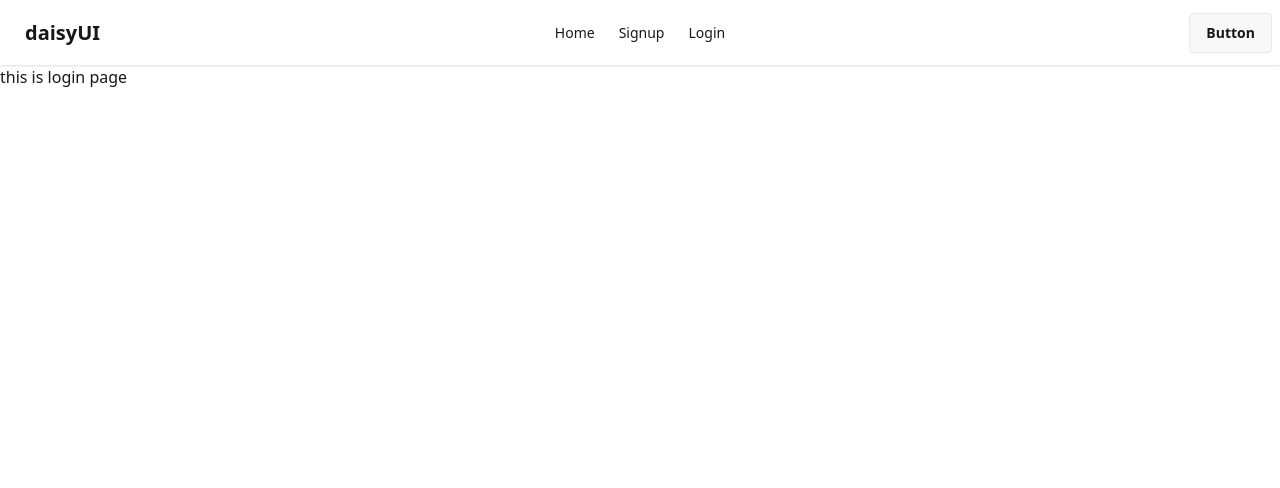
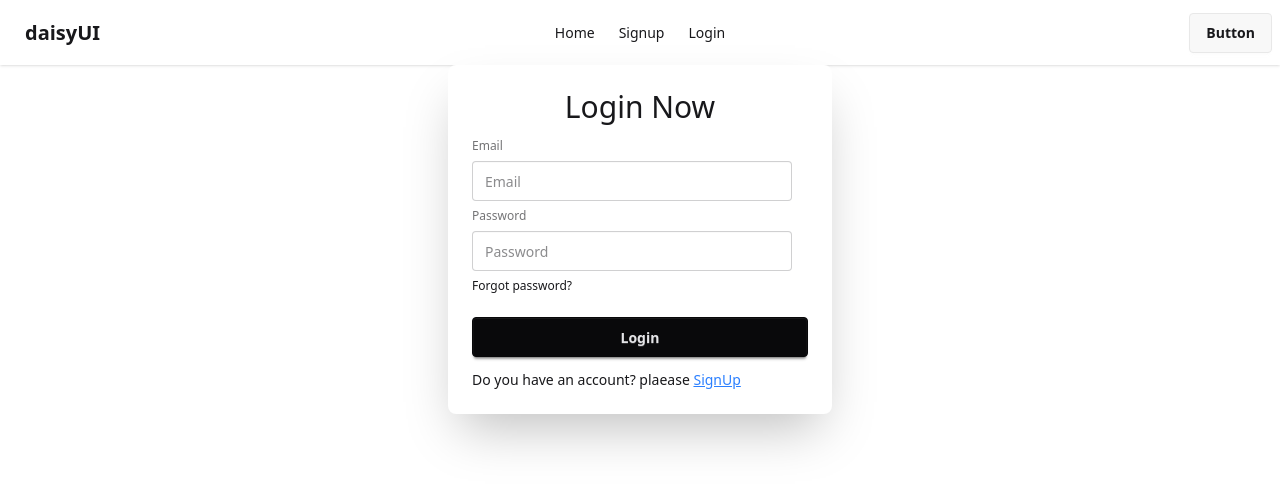
Before and after one commit to mehadishisir/React_Auth_Integration, a React (Vite) app: page /login in a window 1280 px wide. Shown: the top 488 px of the page. Built offline with nearby package versions, Linux system fonts and the light colour scheme.

Commit message:
add Login form

```diff
--- a/src/pages/login/Login.jsx
+++ b/src/pages/login/Login.jsx
@@ -1,7 +1,30 @@
 import React from "react";
+import { Link } from "react-router";
 
 const Login = () => {
-  return <div>this is login page</div>;
+  return (
+    <div className="card  bg-base-100 w-full max-w-sm mx-auto shrink-0 shadow-2xl">
+      <div className="card-body">
+        <h1 className="text-3xl mx-auto">Login Now</h1>
+        <form className="fieldset">
+          <label className="label">Email</label>
+          <input type="email" className="input" placeholder="Email" />
+          <label className="label">Password</label>
+          <input type="password" className="input" placeholder="Password" />
+          <div>
+            <a className="link link-hover">Forgot password?</a>
+          </div>
+          <button className="btn btn-neutral mt-4">Login</button>
+        </form>
+        <p>
+          Do you have an account? plaease{" "}
+          <Link className="text-blue-500 underline" to="/signup">
+            SignUp
+          </Link>
+        </p>
+      </div>
+    </div>
+  );
 };
 
 export default Login;
```
